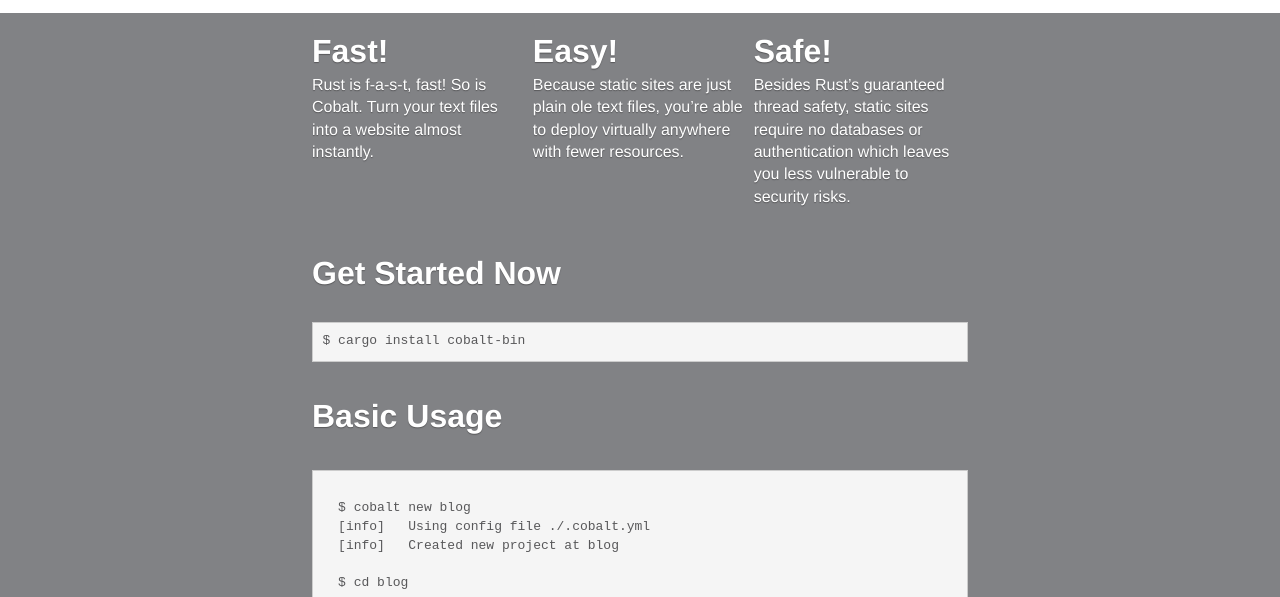
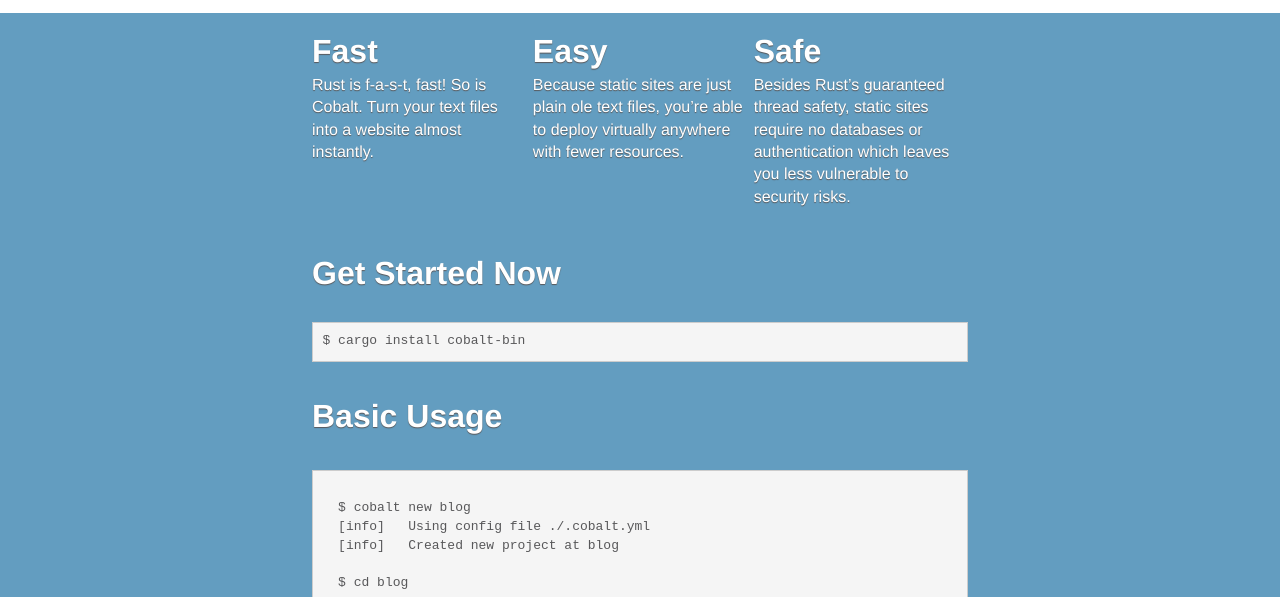
Before and after one commit to ducks/cobalt-website, a plain HTML site: page index.html in a window 1280 px wide. Shown: the part 203-800 px from the top of the page. Drawn offline with Linux system fonts and the light colour scheme.

Commit message:
trying a blue background. updating github link

```diff
--- a/css/styles.css
+++ b/css/styles.css
@@ -115,6 +115,12 @@
     max-width: var(--breakpoint);
     padding: 0 0 1em 0;
   }
+}
+
+section.introduction {
+  background: var(--light-blue);
+  color: var(--white);
+  text-shadow: 0 1px 1px var(--dark-grey);
 }
 
 section.introduction h2,
--- a/index.html
+++ b/index.html
@@ -18,7 +18,8 @@
             <a href="#" class="button docs">Docs</a>
             <a href="#getting-started" class="button install">Install</a>
             <a href="#" class="button contrib">Contribute</a>
-            <a href="https://github.com/cobalt-org" class="button github">
+            <a href="https://github.com/cobalt-org/cobalt.rs"
+              class="button github">
               GitHub
             </a>
           </nav>
@@ -26,21 +27,21 @@
       </div>
     </header>
     <main>
-      <section class="introduction grey">
+      <section class="introduction">
         <div class="inner">
           <div class="columns three">
             <article>
-              <h3>Fast!</h3>
+              <h3>Fast</h3>
               <p>Rust is f-a-s-t, fast! So is Cobalt. Turn your text files
                 into a website almost instantly.</p>
             </article>
             <article>
-              <h3>Easy!</h3>
+              <h3>Easy</h3>
               <p>Because static sites are just plain ole text files, you&rsquo;re
                 able to deploy virtually anywhere with fewer resources.</p>
             </article>
             <article>
-              <h3>Safe!</h3>
+              <h3>Safe</h3>
               <p>Besides Rust&rsquo;s guaranteed thread safety, static sites
                 require no databases or authentication which leaves you less
                 vulnerable to security risks.</p>
```
